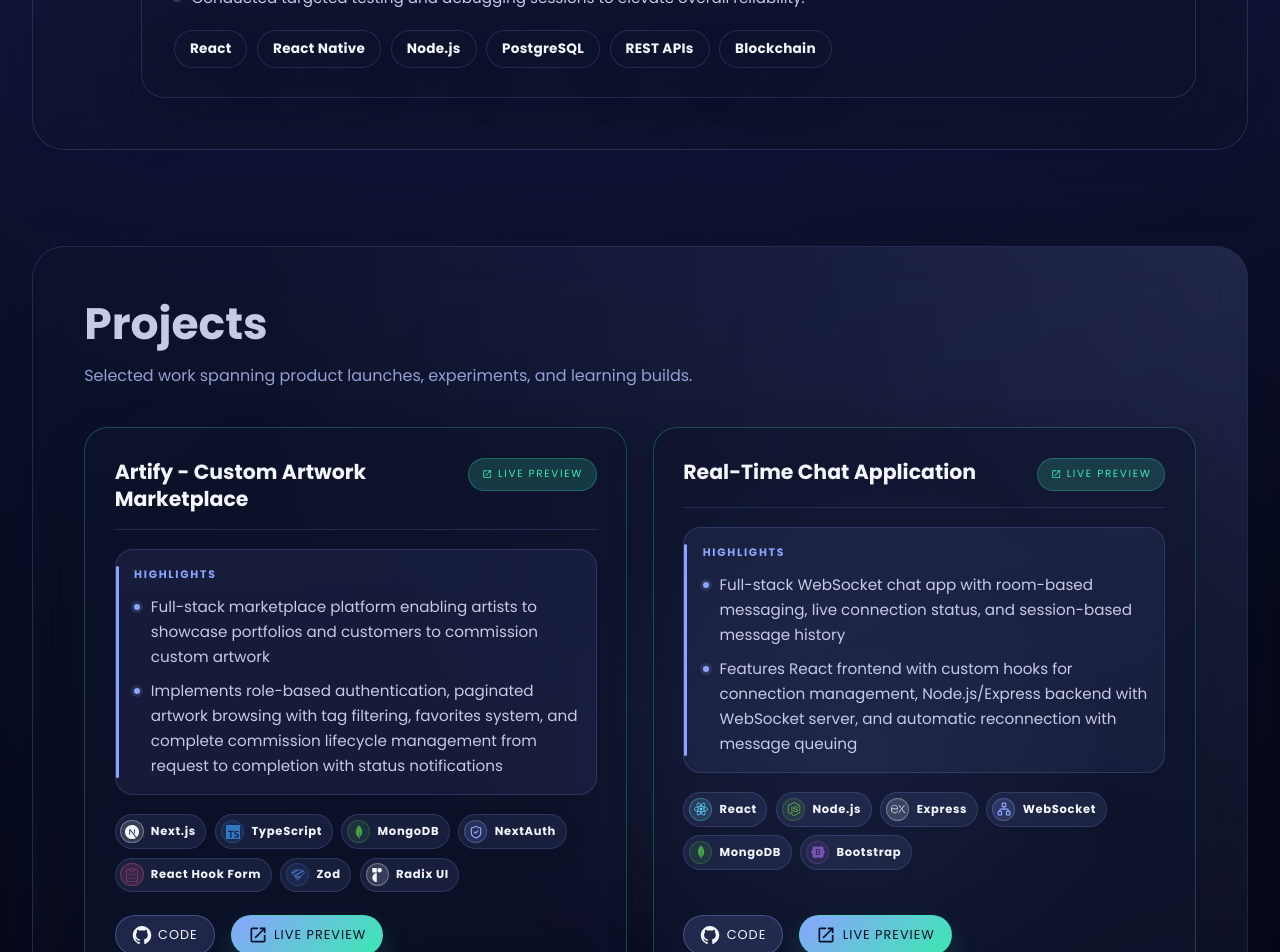
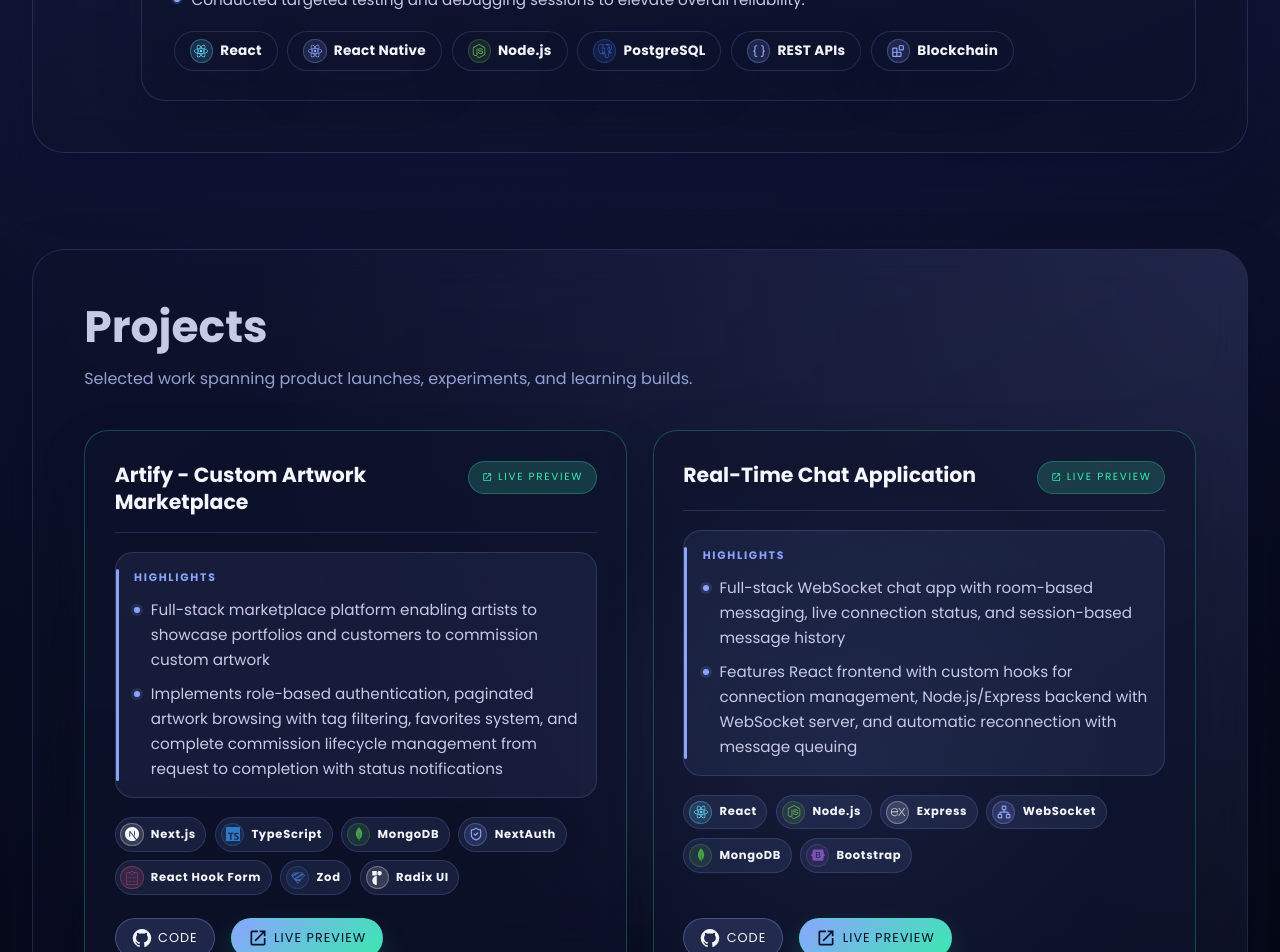
Before and after one commit to krn1904/Portfolio, a React (Create React App) app: page / in a window 1280 px wide. Shown: the part 1848-2800 px from the top of the page. Built offline with nearby package versions, Linux system fonts and the light colour scheme; no server answers.

Commit message:
added technology icons on all the cards experience, projects and skills

```diff
--- a/src/components/ExperienceContainer/ExperienceContainer.css
+++ b/src/components/ExperienceContainer/ExperienceContainer.css
@@ -112,6 +112,9 @@
 }
 
 .experience-card__tag {
+  display: inline-flex;
+  align-items: center;
+  gap: 0.45rem;
   font-size: 0.75rem;
   letter-spacing: 0.08em;
 }
--- a/src/components/ExperienceContainer/ExperienceContainer.js
+++ b/src/components/ExperienceContainer/ExperienceContainer.js
@@ -1,4 +1,5 @@
 import uniqid from 'uniqid'
+import { TechnologyIcon } from '../TechnologyIcon/TechnologyIcon'
 import './ExperienceContainer.css'
 
 const ExperienceContainer = ({ experience, isLast = false }) => {
@@ -40,6 +41,7 @@ const ExperienceContainer = ({ experience, isLast = false }) => {
           <ul className='experience-card__tags'>
             {experience.details.map((detail) => (
               <li key={uniqid()} className='btn btn--plain experience-card__tag'>
+                <TechnologyIcon name={detail} />
                 {detail}
               </li>
             ))}
--- a/src/components/ProjectContainer/ProjectContainer.css
+++ b/src/components/ProjectContainer/ProjectContainer.css
@@ -151,97 +151,6 @@
   padding: 0.4em 0.82em 0.4em 0.42em;
 }
 
-.project-card__stack-logo {
-  display: inline-flex;
-  align-items: center;
-  justify-content: center;
-  width: 1.45rem;
-  height: 1.45rem;
-  border-radius: 50%;
-  color: var(--clr-primary);
-  background: color-mix(in srgb, currentColor 14%, transparent);
-  border: 1px solid color-mix(in srgb, currentColor 30%, transparent);
-  overflow: hidden;
-}
-
-.project-card__stack-logo svg {
-  width: 0.88rem;
-  height: 0.88rem;
-}
-
-.project-card__stack-logo-image {
-  display: block;
-  width: 1rem;
-  height: 1rem;
-  object-fit: contain;
-}
-
-.project-card__stack-item[data-brand='React'] .project-card__stack-logo {
-  color: #61dafb;
-}
-
-.project-card__stack-item[data-brand='TypeScript'] .project-card__stack-logo {
-  color: #3178c6;
-}
-
-.project-card__stack-item[data-brand='MongoDB'] .project-card__stack-logo {
-  color: #47a248;
-}
-
-.project-card__stack-item[data-brand='React Hook Form'] .project-card__stack-logo {
-  color: #ec5990;
-}
-
-.project-card__stack-item[data-brand='Zod'] .project-card__stack-logo {
-  color: #3e67b1;
-}
-
-.project-card__stack-item[data-brand='Node.js'] .project-card__stack-logo,
-.project-card__stack-item[data-brand='NodeJs'] .project-card__stack-logo {
-  color: #5fa04e;
-}
-
-.project-card__stack-item[data-brand='Bootstrap'] .project-card__stack-logo {
-  color: #7952b3;
-}
-
-.project-card__stack-item[data-brand='Telegram Bot API'] .project-card__stack-logo {
-  color: #26a5e4;
-}
-
-.project-card__stack-item[data-brand='GitHub Actions'] .project-card__stack-logo {
-  color: #2088ff;
-}
-
-.project-card__stack-item[data-brand='Docker'] .project-card__stack-logo {
-  color: #2496ed;
-}
-
-.project-card__stack-item[data-brand='JavaScript'] .project-card__stack-logo {
-  color: #f7df1e;
-}
-
-.project-card__stack-item[data-brand='Postgres'] .project-card__stack-logo,
-.project-card__stack-item[data-brand='PostgreSQL'] .project-card__stack-logo {
-  color: #4169e1;
-}
-
-.project-card__stack-item[data-brand='Vue.js'] .project-card__stack-logo,
-.project-card__stack-item[data-brand='Vuex'] .project-card__stack-logo {
-  color: #4fc08d;
-}
-
-.project-card__stack-item[data-brand='Java'] .project-card__stack-logo {
-  color: #e76f00;
-}
-
-.project-card__stack-item[data-brand='Next.js'] .project-card__stack-logo,
-.project-card__stack-item[data-brand='Express'] .project-card__stack-logo,
-.project-card__stack-item[data-brand='Radix UI'] .project-card__stack-logo,
-.project-card__stack-item[data-brand='Vercel'] .project-card__stack-logo {
-  color: var(--clr-fg);
-}
-
 .project-card__links {
   display: flex;
   align-items: center;
--- a/src/components/ProjectContainer/ProjectContainer.js
+++ b/src/components/ProjectContainer/ProjectContainer.js
@@ -1,79 +1,7 @@
 import GitHubIcon from '@mui/icons-material/GitHub'
 import LaunchIcon from '@mui/icons-material/Launch'
-import { FaJava } from 'react-icons/fa'
-import {
-  SiBootstrap,
-  SiDocker,
-  SiExpress,
-  SiGithubactions,
-  SiJavascript,
-  SiMongodb,
-  SiNextdotjs,
-  SiNodedotjs,
-  SiPostgresql,
-  SiRadixui,
-  SiReact,
-  SiReacthookform,
-  SiTelegram,
-  SiTypescript,
-  SiVercel,
-  SiVuedotjs,
-  SiZod,
-} from 'react-icons/si'
-import { LuBlocks, LuBraces, LuCloud, LuCodeXml, LuNetwork, LuShieldCheck } from 'react-icons/lu'
-import dynamoDbLogo from '../../assets/technology-icons/Arch_Amazon-DynamoDB_32.svg'
-import ec2Logo from '../../assets/technology-icons/Arch_Amazon-EC2_32.svg'
-import ecsLogo from '../../assets/technology-icons/Arch_Amazon-Elastic-Container-Service_32.svg'
-import s3Logo from '../../assets/technology-icons/Arch_Amazon-Simple-Storage-Service_32.svg'
-import iamLogo from '../../assets/technology-icons/Arch_AWS-Identity-and-Access-Management_32.svg'
-import lambdaLogo from '../../assets/technology-icons/Arch_AWS-Lambda_32.svg'
+import { TechnologyIcon } from '../TechnologyIcon/TechnologyIcon'
 import './ProjectContainer.css'
-
-const stackIconMap = {
-  AWS: LuCloud,
-  Bootstrap: SiBootstrap,
-  Blockchain: LuBlocks,
-  Docker: SiDocker,
-  DynamoDB: dynamoDbLogo,
-  EC2: ec2Logo,
-  'ECS Fargate': ecsLogo,
-  Express: SiExpress,
-  'GitHub Actions': SiGithubactions,
-  Java: FaJava,
-  JavaScript: SiJavascript,
-  Lambda: lambdaLogo,
-  MongoDB: SiMongodb,
-  NextAuth: LuShieldCheck,
-  'Next.js': SiNextdotjs,
-  'Node.js': SiNodedotjs,
-  NodeJs: SiNodedotjs,
-  Postgres: SiPostgresql,
-  PostgreSQL: SiPostgresql,
-  'Radix UI': SiRadixui,
-  React: SiReact,
-  'React Hook Form': SiReacthookform,
-  'REST APIs': LuBraces,
-  S3: s3Logo,
-  'Telegram Bot API': SiTelegram,
-  TypeScript: SiTypescript,
-  Vercel: SiVercel,
-  'Vue.js': SiVuedotjs,
-  Vuex: SiVuedotjs,
-  WebSocket: LuNetwork,
-  'AWS IAM': iamLogo,
-  Zod: SiZod,
-}
-
-const StackIcon = ({ item }) => {
-  const Icon = stackIconMap[item]
-
-  if (typeof Icon === 'string') {
-    return <img src={Icon} alt='' className='project-card__stack-logo-image' />
-  }
-
-  const IconComponent = Icon || LuCodeXml
-  return <IconComponent aria-hidden='true' focusable='false' />
-}
 
 const getDescriptionPoints = (description = '') =>
   description
@@ -115,11 +43,8 @@ const ProjectContainer = ({ project }) => {
             <li
               key={`${project.name || 'project'}-${item}-${index}`}
               className='project-card__stack-item'
-              data-brand={item}
             >
-              <span className='project-card__stack-logo' aria-hidden='true'>
-                <StackIcon item={item} />
-              </span>
+              <TechnologyIcon name={item} />
               {item}
             </li>
           ))}
--- a/src/components/Skills/Skills.css
+++ b/src/components/Skills/Skills.css
@@ -21,6 +21,10 @@
 }
 
 .skills__list-item {
+  display: flex;
+  align-items: center;
+  justify-content: center;
+  gap: 0.7rem;
   text-align: center;
   letter-spacing: 0.1em;
   text-transform: uppercase;
--- a/src/components/Skills/Skills.js
+++ b/src/components/Skills/Skills.js
@@ -1,5 +1,6 @@
 import uniqid from 'uniqid'
 import { skills } from '../../portfolio'
+import { TechnologyIcon } from '../TechnologyIcon/TechnologyIcon'
 import './Skills.css'
 
 const Skills = () => {
@@ -12,7 +13,8 @@ const Skills = () => {
       <ul className='skills__list'>
         {skills.map((skill) => (
           <li key={uniqid()} className='skills__list-item btn btn--plain'>
-            {skill}
+            <TechnologyIcon name={skill} />
+            <span>{skill}</span>
           </li>
         ))}
       </ul>
--- /dev/null
+++ b/src/components/TechnologyIcon/TechnologyIcon.css
@@ -0,0 +1,122 @@
+.technology-icon {
+  display: inline-flex;
+  flex: 0 0 auto;
+  align-items: center;
+  justify-content: center;
+  width: 1.45rem;
+  height: 1.45rem;
+  border-radius: 50%;
+  color: var(--clr-primary);
+  background: color-mix(in srgb, currentColor 14%, transparent);
+  border: 1px solid color-mix(in srgb, currentColor 30%, transparent);
+  overflow: hidden;
+}
+
+.technology-icon svg {
+  width: 0.88rem;
+  height: 0.88rem;
+}
+
+.technology-icon__image {
+  display: block;
+  width: 1rem;
+  height: 1rem;
+  object-fit: contain;
+}
+
+.technology-icon[data-brand='React'] {
+  color: #61dafb;
+}
+
+.technology-icon[data-brand='TypeScript'] {
+  color: #3178c6;
+}
+
+.technology-icon[data-brand='MongoDB'] {
+  color: #47a248;
+}
+
+.technology-icon[data-brand='React Hook Form'] {
+  color: #ec5990;
+}
+
+.technology-icon[data-brand='Zod'] {
+  color: #3e67b1;
+}
+
+.technology-icon[data-brand='Node.js'],
+.technology-icon[data-brand='NodeJs'] {
+  color: #5fa04e;
+}
+
+.technology-icon[data-brand='Bootstrap'] {
+  color: #7952b3;
+}
+
+.technology-icon[data-brand='Telegram Bot API'] {
+  color: #26a5e4;
+}
+
+.technology-icon[data-brand='GitHub Actions'] {
+  color: #2088ff;
+}
+
+.technology-icon[data-brand='Docker'] {
+  color: #2496ed;
+}
+
+.technology-icon[data-brand='JavaScript'] {
+  color: #f7df1e;
+}
+
+.technology-icon[data-brand='Postgres'],
+.technology-icon[data-brand='PostgreSQL'] {
+  color: #4169e1;
+}
+
+.technology-icon[data-brand='Vue.js'],
+.technology-icon[data-brand='Vuex'],
+.technology-icon[data-brand='vueJs'] {
+  color: #4fc08d;
+}
+
+.technology-icon[data-brand='Java'],
+.technology-icon[data-brand='java'] {
+  color: #e76f00;
+}
+
+.technology-icon[data-brand='HTML'] {
+  color: #e34f26;
+}
+
+.technology-icon[data-brand='CSS'] {
+  color: #663399;
+}
+
+.technology-icon[data-brand='TypeORM'] {
+  color: #e83524;
+}
+
+.technology-icon[data-brand='Axios'] {
+  color: #5a29e4;
+}
+
+.technology-icon[data-brand='Vite'] {
+  color: #646cff;
+}
+
+.technology-icon[data-brand='Android-Studio'],
+.technology-icon[data-brand='Android'] {
+  color: #3ddc84;
+}
+
+.technology-icon[data-brand='AWS'] {
+  color: #ff9900;
+}
+
+.technology-icon[data-brand='Next.js'],
+.technology-icon[data-brand='Express'],
+.technology-icon[data-brand='Radix UI'],
+.technology-icon[data-brand='Vercel'] {
+  color: var(--clr-fg);
+}
--- /dev/null
+++ b/src/components/TechnologyIcon/TechnologyIcon.js
@@ -0,0 +1,95 @@
+import { FaJava } from 'react-icons/fa'
+import {
+  SiAndroidstudio,
+  SiAxios,
+  SiBootstrap,
+  SiCss,
+  SiDocker,
+  SiExpress,
+  SiGithubactions,
+  SiHtml5,
+  SiJavascript,
+  SiMongodb,
+  SiNextdotjs,
+  SiNodedotjs,
+  SiPostgresql,
+  SiRadixui,
+  SiReact,
+  SiReacthookform,
+  SiTelegram,
+  SiTypeorm,
+  SiTypescript,
+  SiVercel,
+  SiVite,
+  SiVuedotjs,
+  SiZod,
+} from 'react-icons/si'
+import { LuBlocks, LuBraces, LuCloud, LuCodeXml, LuNetwork, LuShieldCheck } from 'react-icons/lu'
+import dynamoDbLogo from '../../assets/technology-icons/Arch_Amazon-DynamoDB_32.svg'
+import ec2Logo from '../../assets/technology-icons/Arch_Amazon-EC2_32.svg'
+import ecsLogo from '../../assets/technology-icons/Arch_Amazon-Elastic-Container-Service_32.svg'
+import s3Logo from '../../assets/technology-icons/Arch_Amazon-Simple-Storage-Service_32.svg'
+import iamLogo from '../../assets/technology-icons/Arch_AWS-Identity-and-Access-Management_32.svg'
+import lambdaLogo from '../../assets/technology-icons/Arch_AWS-Lambda_32.svg'
+import './TechnologyIcon.css'
+
+const technologyIconMap = {
+  AWS: LuCloud,
+  'AWS IAM': iamLogo,
+  Android: SiAndroidstudio,
+  'Android-Studio': SiAndroidstudio,
+  Axios: SiAxios,
+  Bootstrap: SiBootstrap,
+  Blockchain: LuBlocks,
+  CSS: SiCss,
+  Docker: SiDocker,
+  DynamoDB: dynamoDbLogo,
+  EC2: ec2Logo,
+  'ECS Fargate': ecsLogo,
+  Express: SiExpress,
+  'GitHub Actions': SiGithubactions,
+  HTML: SiHtml5,
+  Java: FaJava,
+  java: FaJava,
+  JavaScript: SiJavascript,
+  Lambda: lambdaLogo,
+  MongoDB: SiMongodb,
+  NextAuth: LuShieldCheck,
+  'Next.js': SiNextdotjs,
+  'Node.js': SiNodedotjs,
+  NodeJs: SiNodedotjs,
+  Postgres: SiPostgresql,
+  PostgreSQL: SiPostgresql,
+  'Radix UI': SiRadixui,
+  React: SiReact,
+  'React Hook Form': SiReacthookform,
+  'React Native': SiReact,
+  'REST APIs': LuBraces,
+  S3: s3Logo,
+  'Telegram Bot API': SiTelegram,
+  TypeORM: SiTypeorm,
+  TypeScript: SiTypescript,
+  Vercel: SiVercel,
+  Vite: SiVite,
+  'Vue.js': SiVuedotjs,
+  Vuex: SiVuedotjs,
+  vueJs: SiVuedotjs,
+  WebSocket: LuNetwork,
+  Zod: SiZod,
+}
+
+const TechnologyIcon = ({ name }) => {
+  const Icon = technologyIconMap[name] || LuCodeXml
+
+  return (
+    <span className='technology-icon' data-brand={name} aria-hidden='true'>
+      {typeof Icon === 'string' ? (
+        <img src={Icon} alt='' className='technology-icon__image' />
+      ) : (
+        <Icon aria-hidden='true' focusable='false' />
+      )}
+    </span>
+  )
+}
+
+export { TechnologyIcon }
```
